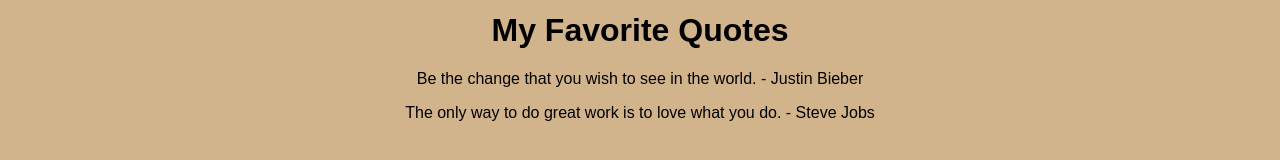
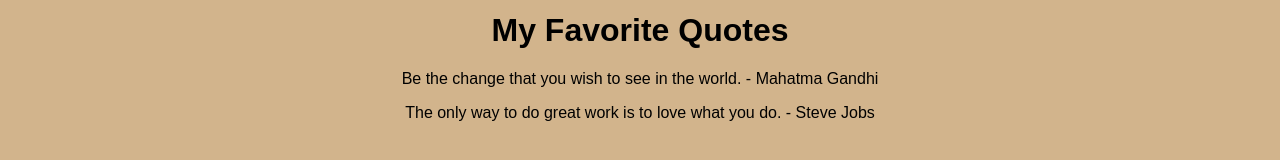
Before and after one commit to donnellperkins/GitLab, a plain HTML site: page index.html in a window 1280 px wide. Shown: the part 125-285 px from the top of the page. Drawn offline with Linux system fonts and the light colour scheme.

Commit message:
changed the author

```diff
--- a/index.html
+++ b/index.html
@@ -13,7 +13,7 @@
 
     <main>
         <h1>My Favorite Quotes</h1>
-        <blockquote>Be the change that you wish to see in the world. - Justin Bieber</blockquote>
+        <blockquote>Be the change that you wish to see in the world. - Mahatma Gandhi</blockquote>
         <blockquote>The only way to do great work is to love what you do. - Steve Jobs</blockquote>
     </main>
 
```
